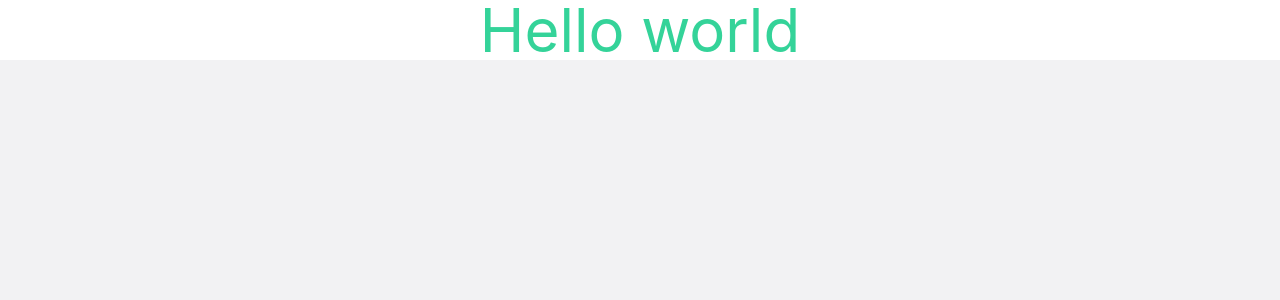
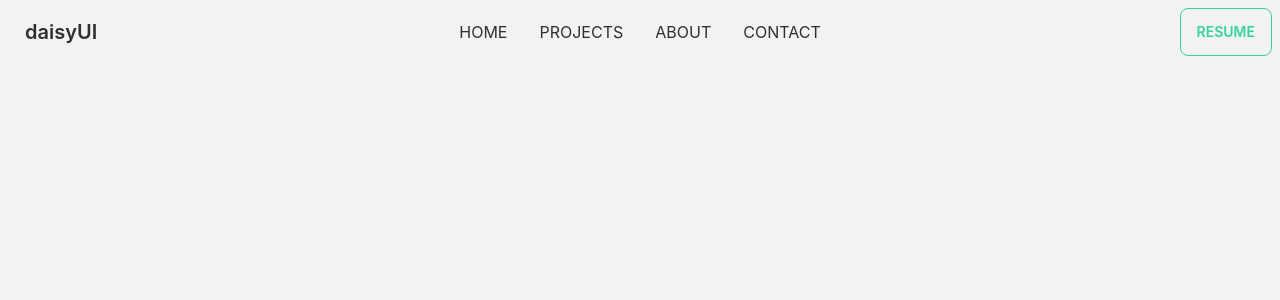
Before and after one commit to mahfuzswaron/portfolio.me, a React (Vite) app: page / in a window 1280 px wide. Shown: the top 300 px of the page. Built offline with nearby package versions, Linux system fonts and the light colour scheme.

Commit message:
header done

```diff
--- a/src/App.jsx
+++ b/src/App.jsx
@@ -1,13 +1,14 @@
 import { useState } from 'react'
 import logo from './logo.svg'
 import './App.css'
+import Header from './components/Header/Header'
 
 function App() {
   const [count, setCount] = useState(0)
 
   return (
     <div>
-      <h1 className='text-center text-primary text-6xl'>Hello world</h1>
+      <Header />
     </div>
   )
 }
--- /dev/null
+++ b/src/components/Header/Header.jsx
@@ -0,0 +1,41 @@
+import React from 'react';
+import { Link } from 'react-router-dom';
+const home = <Link to={'/home'} >HOME</Link>
+const projects = <Link to={'/home/#projects'} >PROJECTS</Link>
+const contact = <Link to={'/home/#contact'} >CONTACT</Link>
+const about = <Link to={'/home/#about'} >ABOUT</Link>
+const resume = <Link to={'/home/resume'} >RESUME</Link>
+const Header = () => {
+  return (
+    <div class="navbar bg-base-100">
+      <div class="navbar-start">
+        <div class="dropdown">
+          <label tabindex="0" class="btn btn-ghost lg:hidden">
+            <svg xmlns="http://www.w3.org/2000/svg" class="h-5 w-5" fill="none" viewBox="0 0 24 24" stroke="currentColor"><path stroke-linecap="round" stroke-linejoin="round" stroke-width="2" d="M4 6h16M4 12h8m-8 6h16" /></svg>
+          </label>
+          <ul tabindex="0" class="menu menu-compact dropdown-content mt-3 p-2 shadow bg-base-100 rounded-box w-52">
+            <li>{home}</li>
+            <li>{projects}</li>
+            <li>{about}</li>
+            <li>{contact}</li>
+            <li>{resume}</li>
+          </ul>
+        </div>
+        <a class="btn btn-ghost normal-case text-xl">daisyUI</a>
+      </div>
+      <div class="navbar-center hidden lg:flex">
+        <ul class="menu menu-horizontal p-0">
+          <li>{home}</li>
+          <li>{projects}</li>
+          <li>{about}</li>
+          <li>{contact}</li>
+        </ul>
+      </div>
+      <div class="navbar-end">
+        <p className='btn btn-outline btn-primary'>{resume}</p>
+      </div>
+    </div>
+  );
+};
+
+export default Header;
--- a/src/main.jsx
+++ b/src/main.jsx
@@ -1,10 +1,13 @@
 import React from 'react'
 import ReactDOM from 'react-dom/client'
+import { BrowserRouter } from 'react-router-dom'
 import App from './App'
 import './index.css'
 
 ReactDOM.createRoot(document.getElementById('root')).render(
-  <React.StrictMode>
-    <App />
-  </React.StrictMode>
+  <BrowserRouter>
+    <React.StrictMode>
+      <App />
+    </React.StrictMode>
+  </BrowserRouter>
 )
```
Also changed, not shown: src/components/Banner/Banner.jsx (added), src/components/Footer/Footer.jsx (added), src/components/Home/Home.jsx (added).
